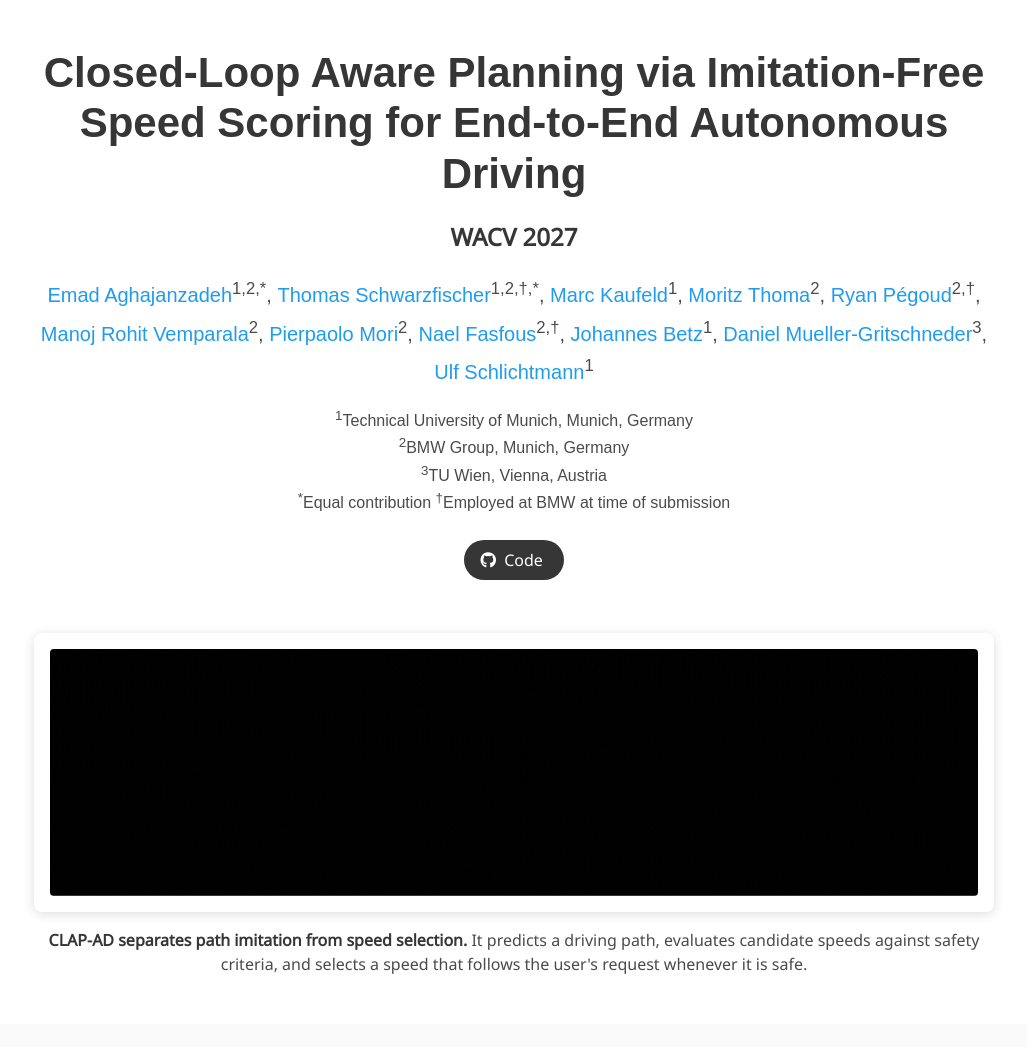
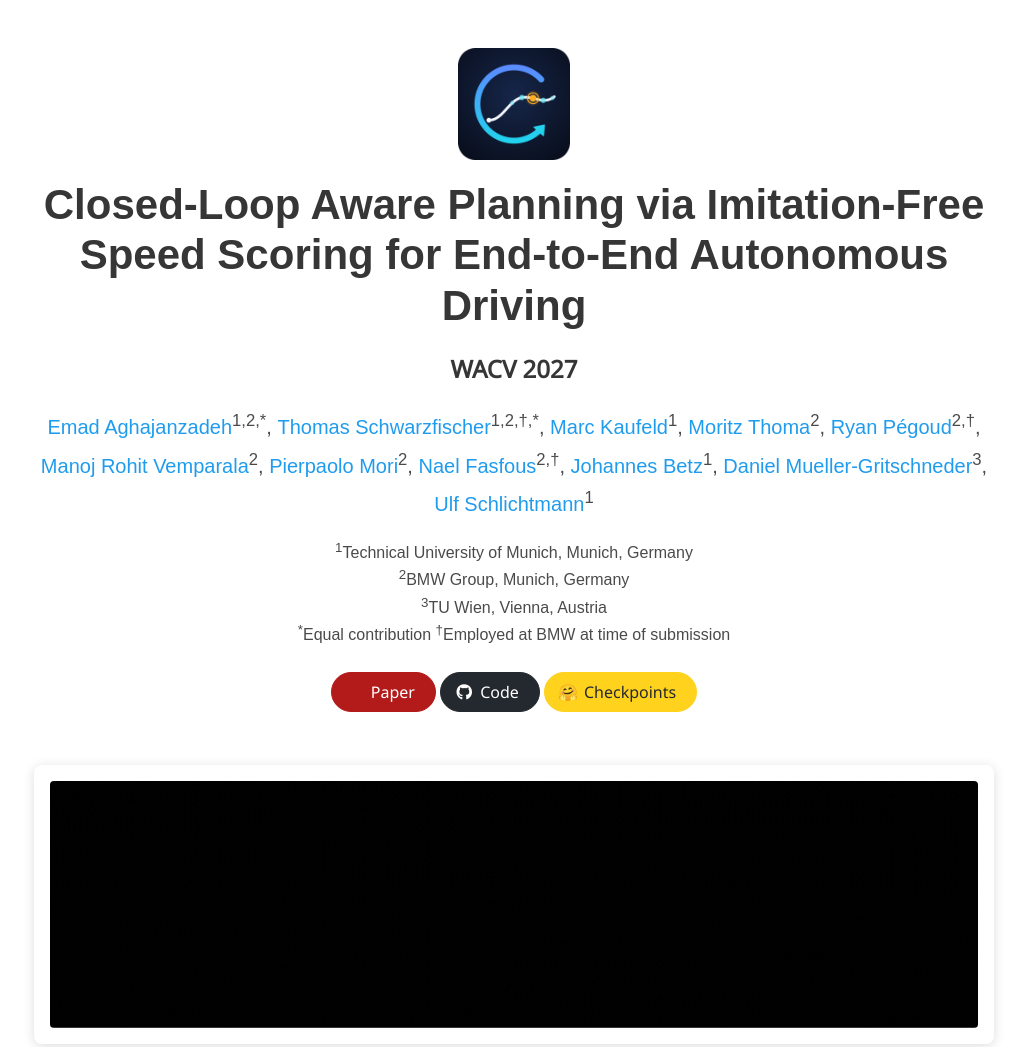
Before and after one commit to clap-ad/clap-ad.github.io, a plain HTML site: page index.html in a window 1280 px wide. Shown: the top 1047 px of the page, without its empty margins (126-1153 px from the left). Drawn offline with Linux system fonts and the light colour scheme; some icons are missing; a web font is replaced by a local one.

Commit message:
Add logo and arxiv and hf links

```diff
--- a/index.html
+++ b/index.html
@@ -7,6 +7,7 @@
   <meta name="keywords" content="CLAP-AD, autonomous driving, end-to-end planning, speed controllability">
   <meta name="viewport" content="width=device-width, initial-scale=1">
   <title>CLAP-AD: Closed-Loop Aware Planning for Autonomous Driving</title>
+  <link rel="icon" type="image/png" href="./static/images/clap-logo-rounded.png">
   <link href="https://fonts.googleapis.com/css?family=Google+Sans|Noto+Sans|Castoro"
         rel="stylesheet">
 
@@ -26,9 +27,17 @@
     .results-table th:first-child, .results-table td:first-child { text-align: left; }
     .ours { background: #e8f5e9; }
     .section-heading { margin-top: 2rem; }
+    .brand-logo { display: block; width: 112px; height: 112px; margin: 0 auto 1.25rem; }
+    .publication-links .button-link-arxiv { background-color: #b31b1b; border-color: #b31b1b; color: #fff; }
+    .publication-links .button-link-github { background-color: #24292f; border-color: #24292f; color: #fff; }
+    .publication-links .button-link-huggingface { background-color: #ffd21e; border-color: #ffd21e; color: #24292f; }
+    .publication-links .button-link-arxiv:hover { background-color: #941616; border-color: #941616; color: #fff; }
+    .publication-links .button-link-github:hover { background-color: #3b424a; border-color: #3b424a; color: #fff; }
+    .publication-links .button-link-huggingface:hover { background-color: #e8bd08; border-color: #e8bd08; color: #24292f; }
     @media (max-width: 768px) {
       .publication-title { font-size: 2rem !important; }
       .author-list { font-size: 1rem !important; }
+      .brand-logo { width: 88px; height: 88px; }
     }
   </style>
 </head>
@@ -37,6 +46,7 @@
   <div class="hero-body">
     <div class="container is-max-desktop">
       <div class="has-text-centered">
+        <img class="brand-logo" src="./static/images/clap-logo-rounded.png" alt="CLAP-AD logo">
         <h1 class="title publication-title" style="font-size: 42px;">
           Closed-Loop Aware Planning via Imitation-Free Speed Scoring for End-to-End Autonomous Driving
         </h1>
@@ -77,10 +87,24 @@
 
         <div class="publication-links" style="margin-top: 1.25rem;">
           <span class="link-block">
+            <a href="https://arxiv.org/pdf/2610.36079" target="_blank" rel="noopener noreferrer"
+               class="external-link button is-normal is-rounded button-link-arxiv">
+              <span class="icon"><i class="ai ai-arxiv"></i></span>
+              <span>Paper</span>
+            </a>
+          </span>
+          <span class="link-block">
             <a href="https://github.com/clap-ad/clap-ad" target="_blank" rel="noopener noreferrer"
-               class="external-link button is-normal is-rounded is-dark">
+               class="external-link button is-normal is-rounded button-link-github">
               <span class="icon"><i class="fab fa-github"></i></span>
               <span>Code</span>
+            </a>
+          </span>
+          <span class="link-block">
+            <a href="https://huggingface.co/clap-ad" target="_blank" rel="noopener noreferrer"
+               class="external-link button is-normal is-rounded button-link-huggingface">
+              <span class="icon" aria-hidden="true">🤗</span>
+              <span>Checkpoints</span>
             </a>
           </span>
         </div>
```
Also changed, not shown: static/images/clap-logo-rounded.png (added), static/images/clap-logo.png (added).
